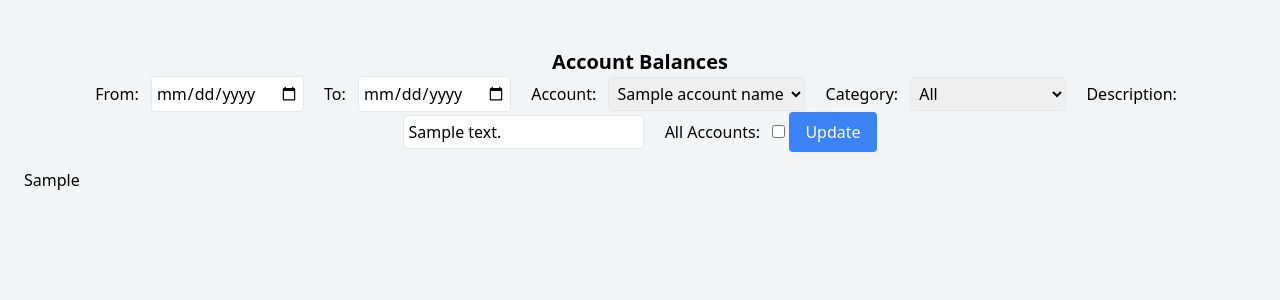
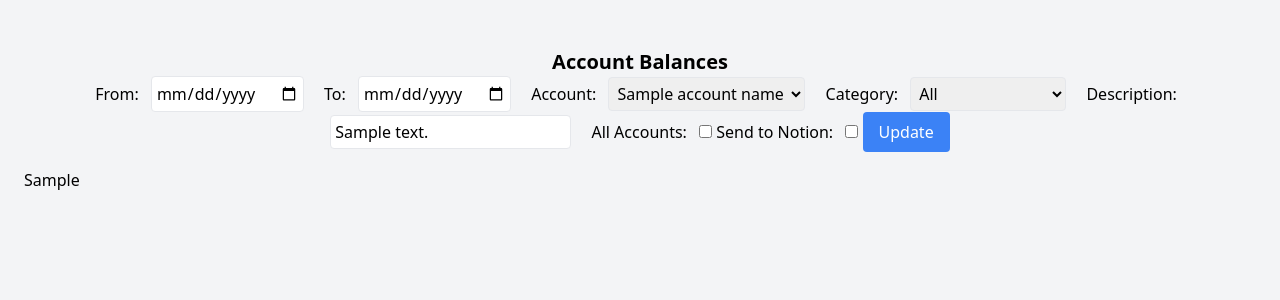
Before and after one commit to IsaacCavallaro/up-bank-display, a Flask app: template src/templates/index.html in a window 1280 px wide. Shown: the top 300 px of the page. Run offline with Flask 3, Linux system fonts and the light colour scheme; the template is opened without the code that fills it: most values are stand-ins (such as "Sample title", 1, 10 or a date in 2020); parts of the project's set-up code (start-up, migrations or seed data) failed here and were passed over; some libraries are stand-ins or nearby versions.

Commit message:
Add send to notion checkbox

```diff
--- a/src/templates/index.html
+++ b/src/templates/index.html
@@ -75,6 +75,13 @@
                 name="all_accounts"
                 {% if all_accounts %}checked{% endif %}
             >
+            <label for="send_to_notion" class="mr-2">Send to Notion:</label>
+            <input
+                type="checkbox"
+                id="send_to_notion"
+                name="send_to_notion"
+                {% if send_to_notion %}checked{% endif %}
+            >
 
             <button type="submit" class="px-4 py-2 bg-blue-500 text-white rounded">Update</button>
         </form>
```
Also changed, not shown: src/routes.py (+8 -5 lines).
